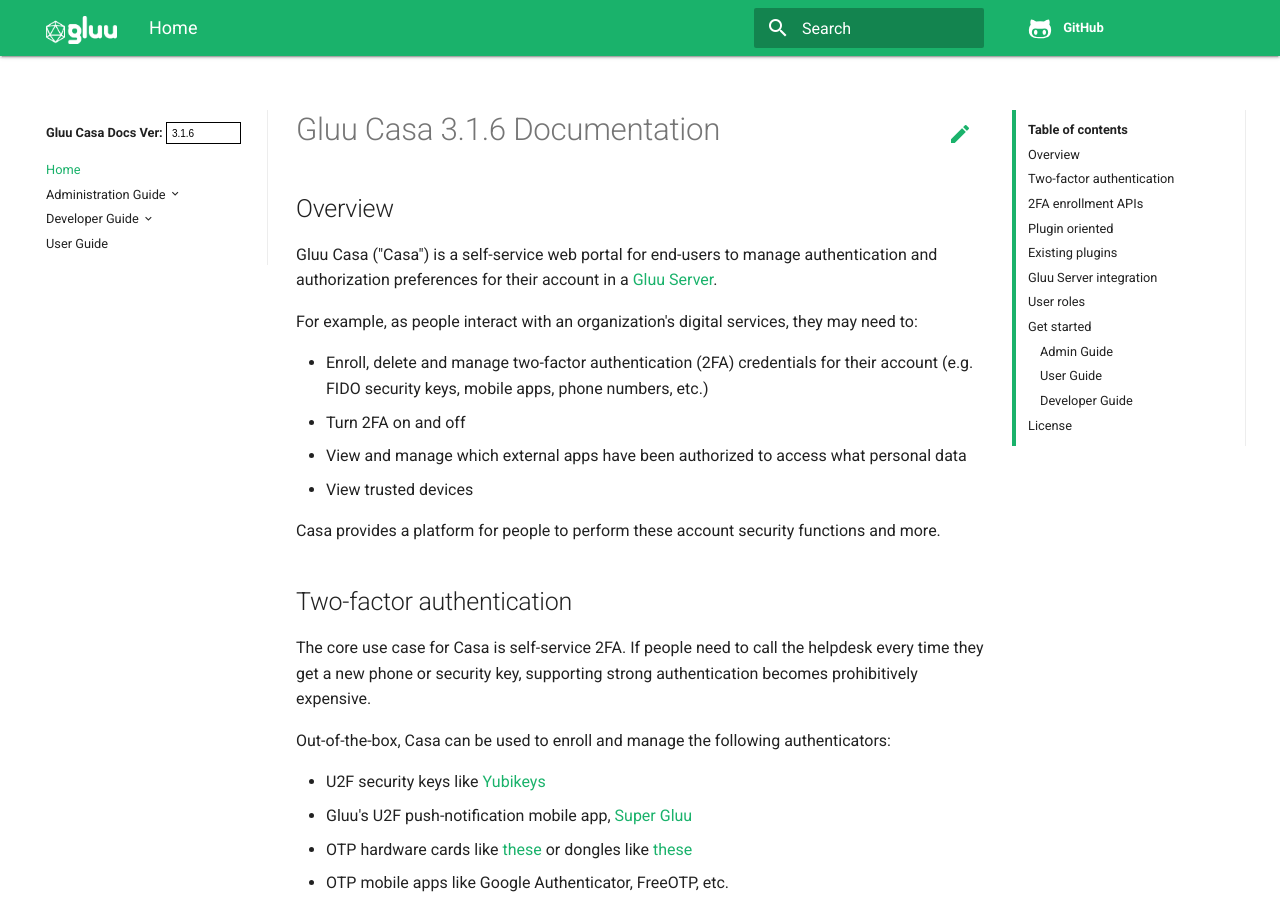
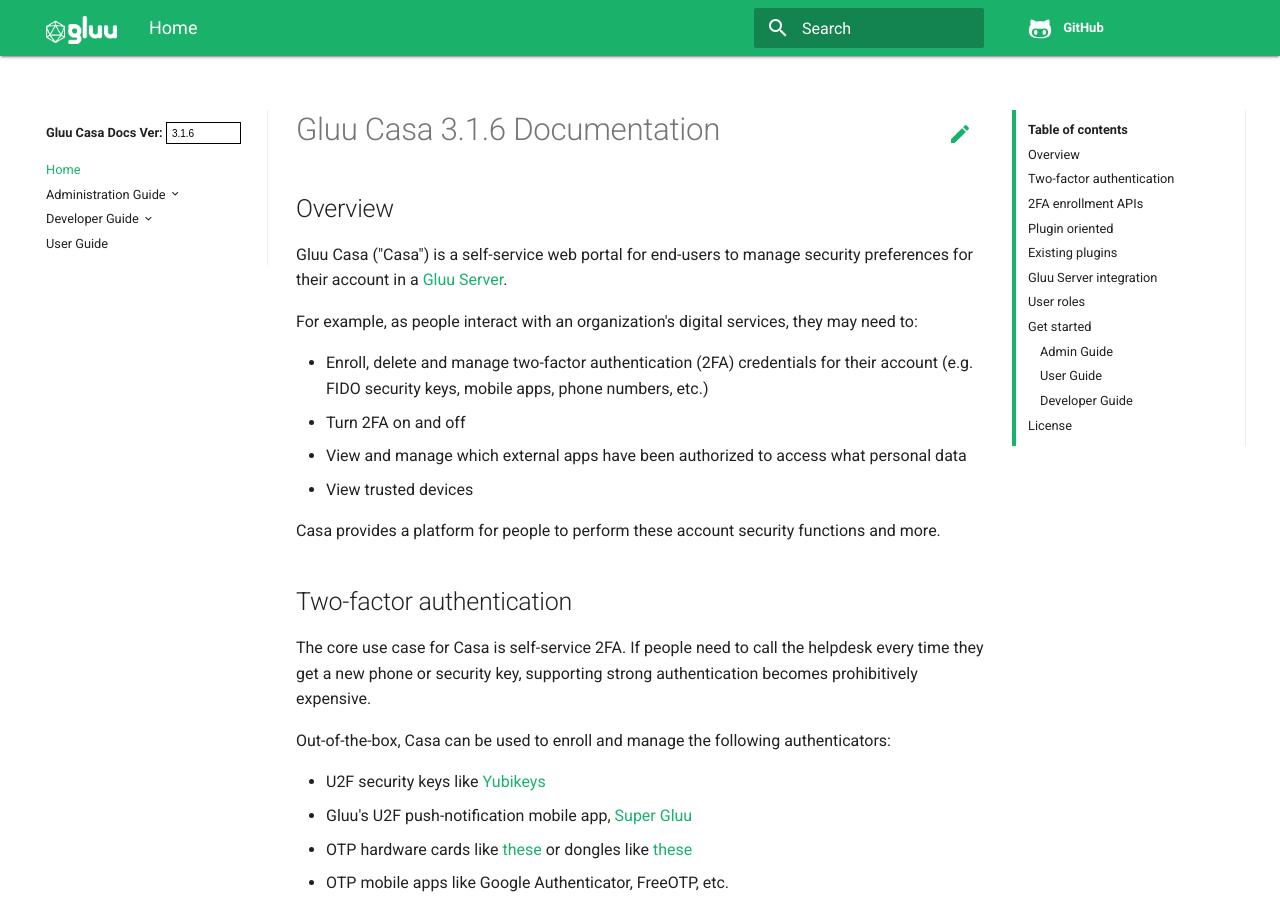
Before and after one commit to shmorri/docs-casa-prod, an MkDocs documentation site: the page built from docs/source/index.md, in a window 1280 px wide and 900 px high. Built offline with MkDocs 1.6.1, drawn with Linux system fonts in a browser that asks for light colours; old or Windows-style settings are respelled for this version of MkDocs.

Commit message:
adjustment

```diff
--- a/docs/source/index.md
+++ b/docs/source/index.md
@@ -2,7 +2,7 @@
 
 ## Overview
 
-Gluu Casa ("Casa") is a self-service web portal for end-users to manage authentication and authorization preferences for their account in a [Gluu Server](https://gluu.org/docs/ce).
+Gluu Casa ("Casa") is a self-service web portal for end-users to manage security preferences for their account in a [Gluu Server](https://gluu.org/docs/ce).
 
 For example, as people interact with an organization's digital services, they may need to:
 
```
